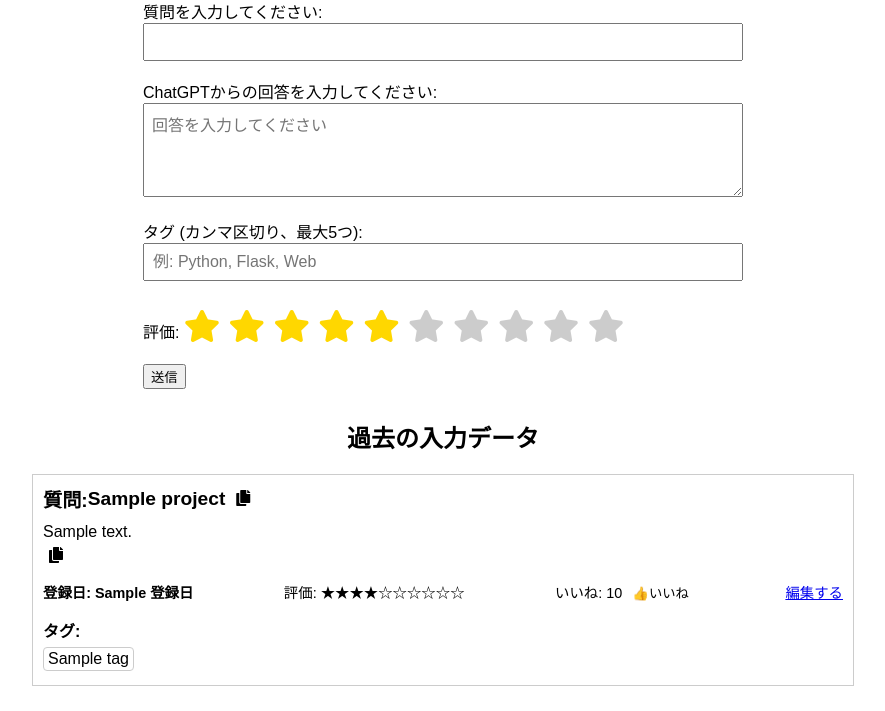
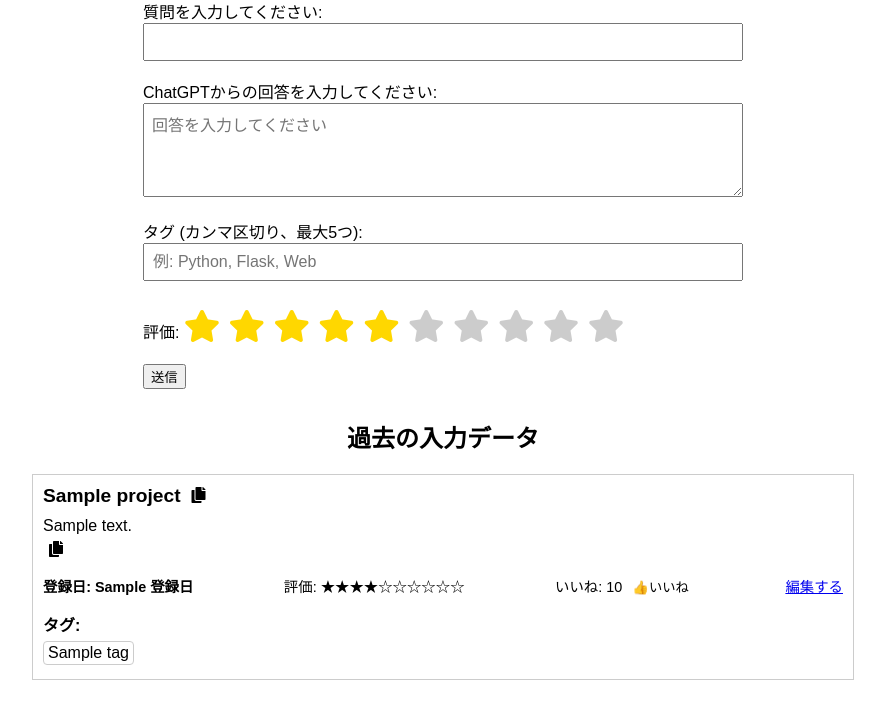
Before and after one commit to NoJobDetective/flask_test4, a Flask app: template templates/index.html in a window 1280 px wide. Shown: the part 134-845 px from the top of the page, without its empty margins (197-1082 px from the left). After the commit the page ends 814 px from the top, so only its background shows below. Run offline with Flask 3, Linux system fonts and the light colour scheme; the template is opened without the code that fills it: most values are stand-ins (such as "Sample title", 1, 10 or a date in 2020); some libraries are stand-ins or nearby versions.

Commit message:
Update index.html

```diff
--- a/templates/index.html
+++ b/templates/index.html
@@ -234,7 +234,6 @@
         <div class="banner" id="banner{{ project.id }}">
           <!-- 質問表示 -->
           <div class="question-section">
-            <strong>質問:</strong>
             <span id="question-text-{{ project.id }}">{{ project.question }}</span>
             {% if project.question|trim %}
               <button type="button" onclick="copyText('question-text-{{ project.id }}')" class="copy-btn" title="コピー"><i class="fas fa-copy"></i></button>
```
